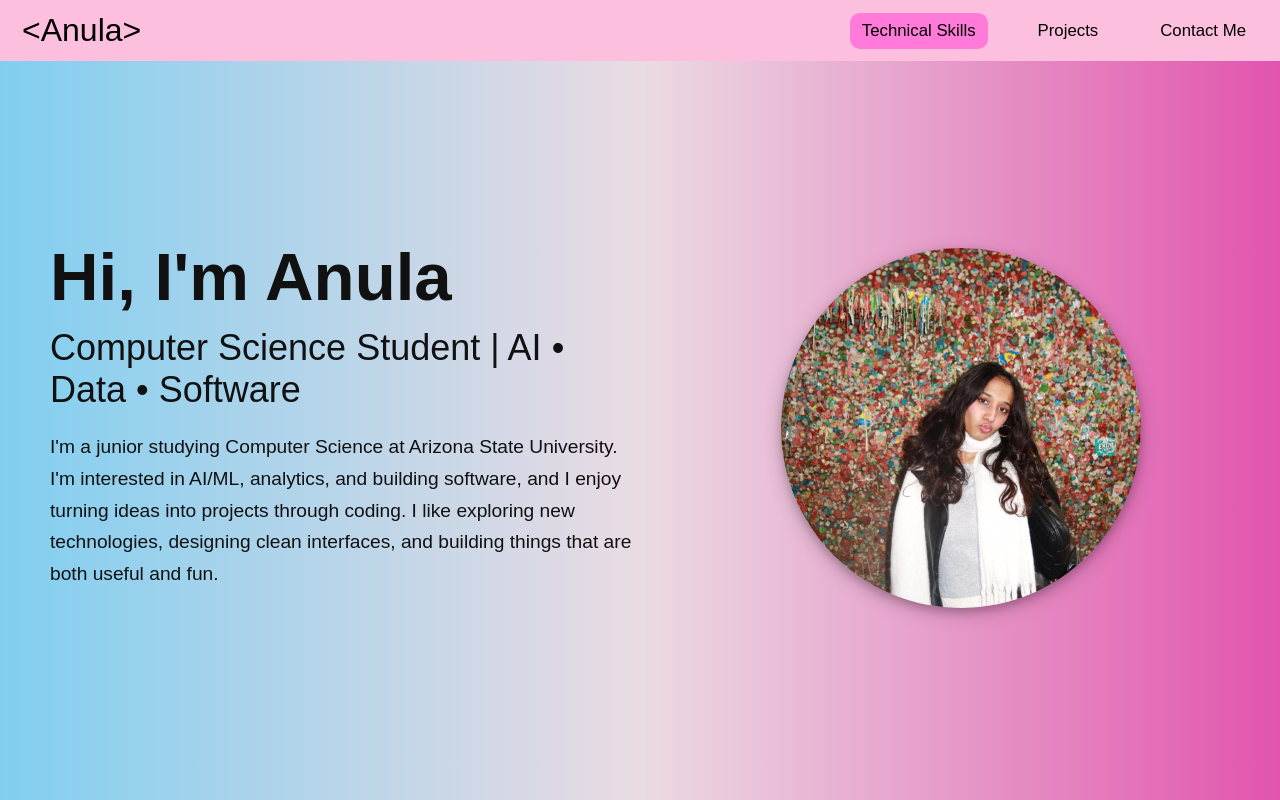
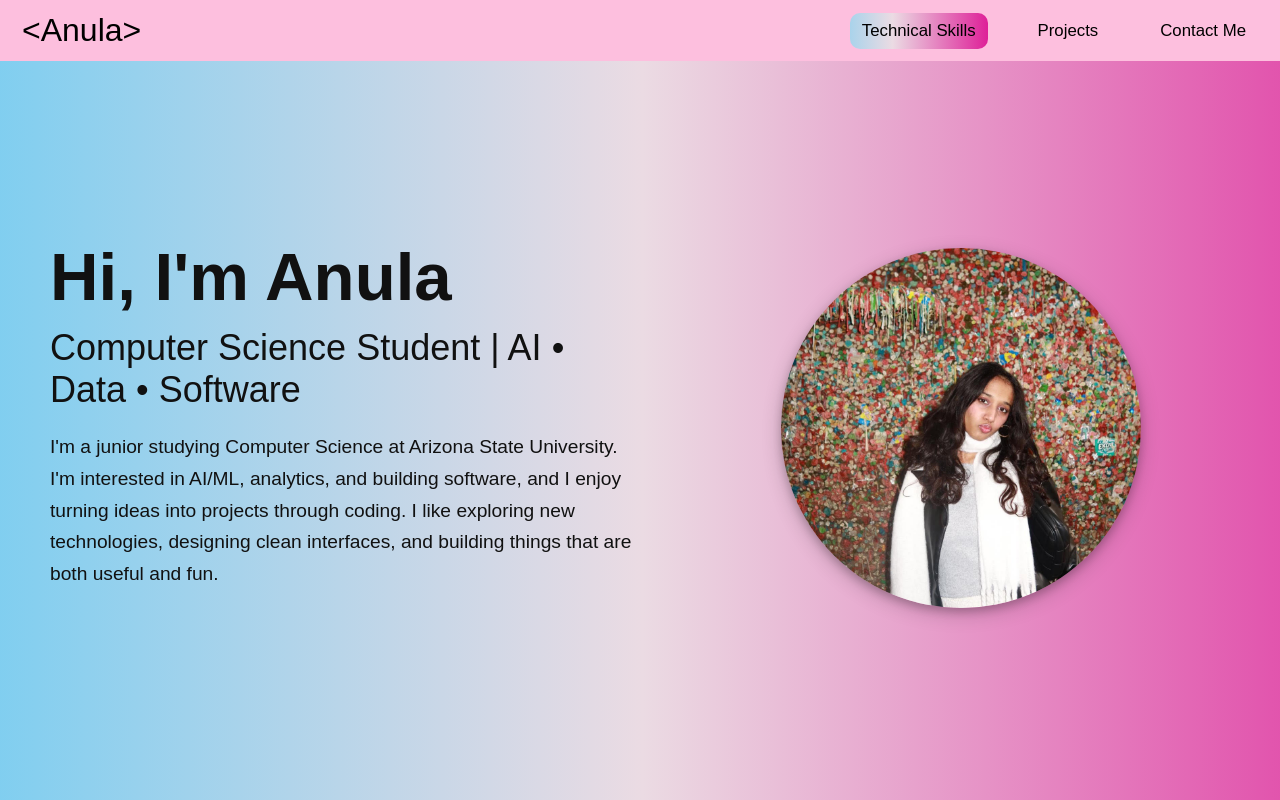
Before and after one commit to anula513/anulaportfolio, a React (Vite) app: page / in a window 1280 px wide. In both pictures the pointer is over the link "Technical Skills". Shown: the top 800 px of the page. Built offline with nearby package versions, Linux system fonts and the light colour scheme.

Commit message:
navbar bg update

```diff
--- a/src/App.css
+++ b/src/App.css
@@ -31,7 +31,9 @@
 }
 
 .nav-links a:hover {
-  background-color: rgb(255, 122, 217);
+  background-image: linear-gradient(90deg, rgb(76, 200, 246), rgb(235, 219, 227), rgb(221, 16, 146));
+  background-size: 150% 150%;
+  animation: grad 5s linear infinite;
 }
 
 .hero-section {
```
